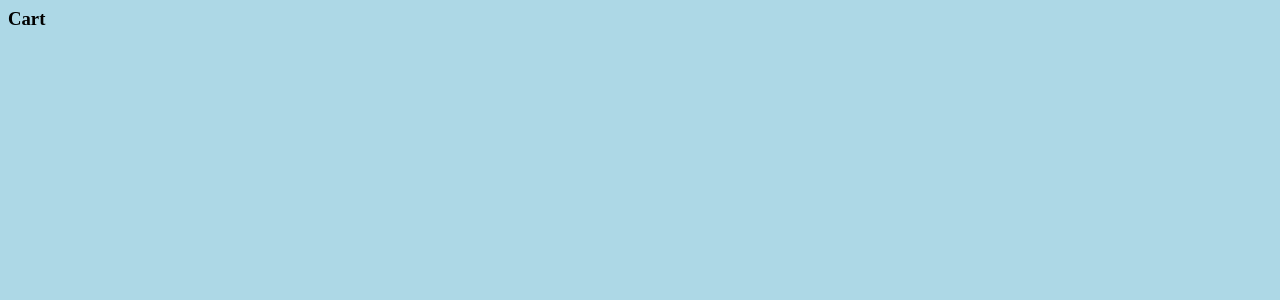
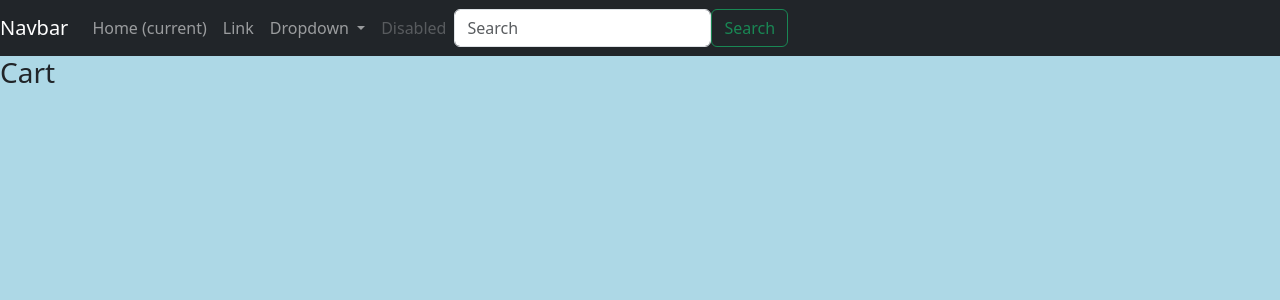
Before and after one commit to BalaurZmeu/DjangoShop, a Django app: page /cart/ in a window 1280 px wide. Before the commit the part shown is almost empty. Shown: the top 300 px of the page. Run offline with Django 5.2, Linux system fonts and the light colour scheme.

Commit message:
Added a navbar to the main template

```diff
--- a/django_shop/store/templates/main.html
+++ b/django_shop/store/templates/main.html
@@ -1,17 +1,68 @@
 <html>
 <head>
+
 {% block title %}
   <title></title>
 {% endblock %}
+
+  <link href="https://cdn.jsdelivr.net/npm/bootstrap@5.3.3/dist/css/bootstrap.min.css" rel="stylesheet" integrity="sha384-QWTKZyjpPEjISv5WaRU9OFeRpok6YctnYmDr5pNlyT2bRjXh0JMhjY6hW+ALEwIH" crossorigin="anonymous">
+
   {% load static %}
   <link rel="stylesheet" href="{% static 'css/main.css' %}">
+  <meta name="viewport" content="width=device-width, initial-scale=1, maximum-scale=1, minimum-scale=1">
+
 {% block style %}
   <style></style>
 {% endblock %}
+
 </head>
 
 <body>
-{% block content %}
-{% endblock %}
+
+<nav class="navbar navbar-expand-lg navbar-dark bg-dark">
+  <a class="navbar-brand" href="#">Navbar</a>
+  <button class="navbar-toggler" type="button" data-toggle="collapse" data-target="#navbarSupportedContent" aria-controls="navbarSupportedContent" aria-expanded="false" aria-label="Toggle navigation">
+    <span class="navbar-toggler-icon"></span>
+  </button>
+
+  <div class="collapse navbar-collapse" id="navbarSupportedContent">
+    <ul class="navbar-nav mr-auto">
+      <li class="nav-item active">
+        <a class="nav-link" href="#">Home <span class="sr-only">(current)</span></a>
+      </li>
+      <li class="nav-item">
+        <a class="nav-link" href="#">Link</a>
+      </li>
+      <li class="nav-item dropdown">
+        <a class="nav-link dropdown-toggle" href="#" id="navbarDropdown" role="button" data-toggle="dropdown" aria-haspopup="true" aria-expanded="false">
+          Dropdown
+        </a>
+        <div class="dropdown-menu" aria-labelledby="navbarDropdown">
+          <a class="dropdown-item" href="#">Action</a>
+          <a class="dropdown-item" href="#">Another action</a>
+          <div class="dropdown-divider"></div>
+          <a class="dropdown-item" href="#">Something else here</a>
+        </div>
+      </li>
+      <li class="nav-item">
+        <a class="nav-link disabled" href="#">Disabled</a>
+      </li>
+    </ul>
+    <form class="form-inline my-2 my-lg-0">
+      <input class="form-control mr-sm-2" type="search" placeholder="Search" aria-label="Search">
+    </form>
+    <button class="btn btn-outline-success my-2 my-sm-0" type="submit">Search</button>
+  </div>
+</nav>
+
+  <div>
+    {% block content %}
+    {% endblock %}
+  </div>
+<!--
+<img src="{% static 'images/cart.png' %}">
+-->
+
+  <script src="https://cdn.jsdelivr.net/npm/bootstrap@5.3.3/dist/js/bootstrap.bundle.min.js" integrity="sha384-YvpcrYf0tY3lHB60NNkmXc5s9fDVZLESaAA55NDzOxhy9GkcIdslK1eN7N6jIeHz" crossorigin="anonymous"></script>
 </body>
 </html>
```
Also changed, not shown: django_shop/static/images/cart.png (added).
